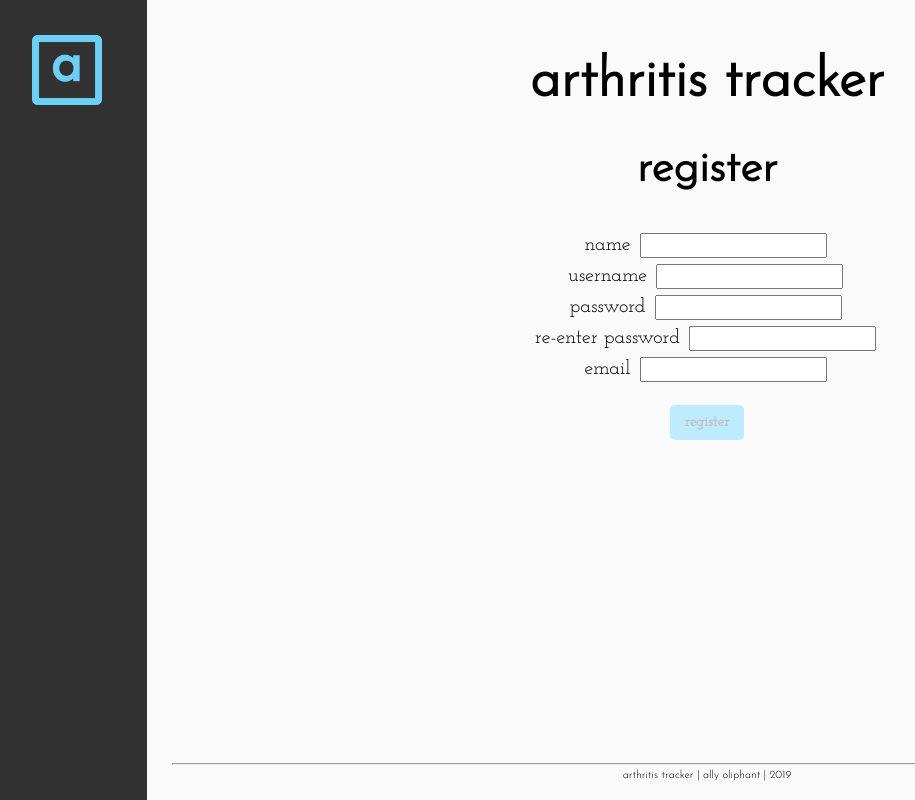
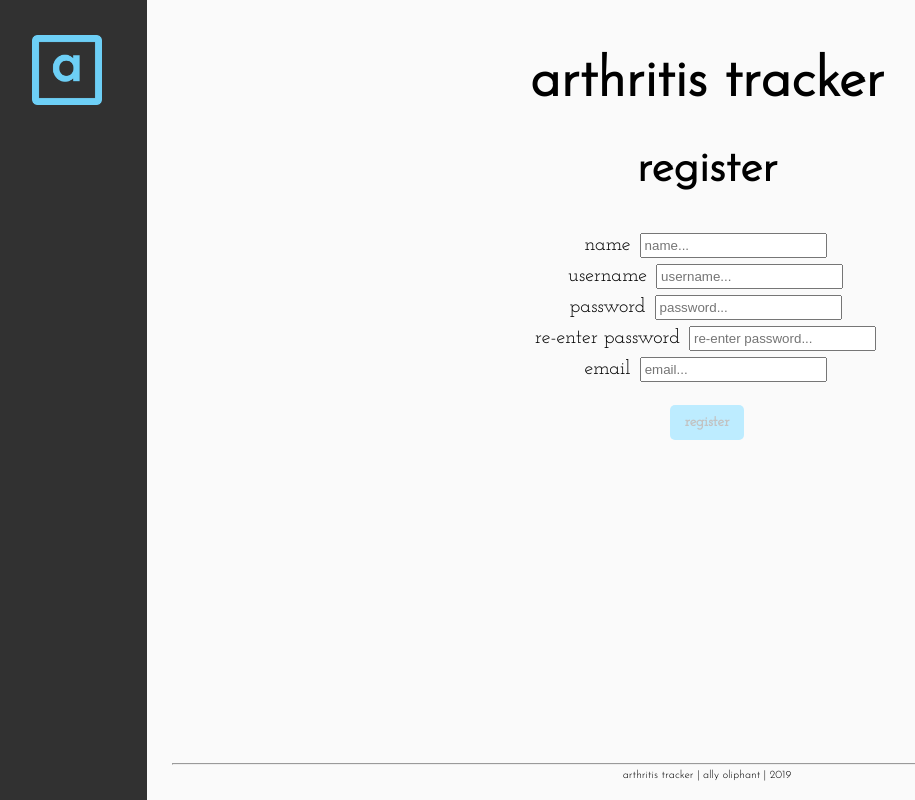
Before and after one commit to allyoliphant/arthritistracker, a PHP site: page /register/register.php in a window 1280 px wide. Shown: the whole page, without its empty margins (13-928 px from the left). Run offline with PHP 8.4, Linux system fonts and the light colour scheme.

Commit message:
add placeholder values to text input

```diff
--- a/login/login.php
+++ b/login/login.php
@@ -27,13 +27,13 @@
 			<form method="POST" action="login-handler.php">
                 <div>
                     <label>Username</label>
-                    <input id="username" type="text" name="username"
+                    <input id="username" type="text" name="username" placeholder="username..."
                         value="<?php echo isset($_SESSION['username']) ? $_SESSION['username'] : ''; unset($_SESSION['username']); ?>"/>
                     <span id="username-js-message" class="error message">* username must be 4 to 30 letters/numbers long</span>
                 </div>
                 <div>
                     <label>Password</label>
-                    <input id="password" type="password" name="password"/>
+                    <input id="password" type="password" name="password" placeholder="password..."/>
                     <span id="password-js-message-length" class="error message">* password must be 6+ characters long</span>
                     <span id="password-js-message-number" class="error message">* password must have 1+ numbers</span>
                     <span id="password-js-message-letter" class="error message">* password must have 1+ letters</span>
--- a/register/register.php
+++ b/register/register.php
@@ -27,21 +27,21 @@
 			<form method="POST" action="register-handler.php">
                 <div>
                     <label>Name</label>
-                    <input id="name" type="text" name="name"
+                    <input id="name" type="text" name="name" placeholder="name..."
                         value="<?php echo isset($_SESSION['input']['name']) ? $_SESSION['input']['name'] : '';
                             unset($_SESSION['input']['name']); ?>"/>
                     <span id="name-js-message" class="error message">* name must be 1 to 30 letters/numbers long</span>
                 </div>
                 <div>
                     <label>Username</label>
-                    <input id="username" type="text" name="username"
+                    <input id="username" type="text" name="username" placeholder="username..."
                         value="<?php echo isset($_SESSION['input']['username']) ? $_SESSION['input']['username'] : '';
                             unset($_SESSION['input']['username']); ?>"/>
                     <span id="username-js-message" class="error message">* username must be 4 to 30 letters/numbers long</span>
                 </div>
                 <div>
                     <label>Password</label>
-                    <input id="password" type="password" name="password"/>
+                    <input id="password" type="password" name="password" placeholder="password..."/>
                     <span id="password-js-message-length" class="error message">* password must be 6+ characters long</span>
                     <span id="password-js-message-number" class="error message">* password must have 1+ numbers</span>
                     <span id="password-js-message-letter" class="error message">* password must have 1+ letters</span>
@@ -49,12 +49,12 @@
                 </div>
                 <div>
                     <label>Re-enter Password</label>
-                    <input id="confirm-password" type="password" name="confirm-password"/>
+                    <input id="confirm-password" type="password" name="confirm-password" placeholder="re-enter password..."/>
                     <span id="confirm-password-js-message" class="error message">* passwords do not match</span>
                 </div>
                 <div>
                     <label>Email</label>
-                    <input id="email" type="text" name="email"
+                    <input id="email" type="text" name="email" placeholder="email..."
                         value="<?php echo isset($_SESSION['input']['email']) ? $_SESSION['input']['email'] : '';
                             unset($_SESSION['input']['email']); ?>"/>
                     <span id="email-js-message" class="error message">* invalid email</span>
```
Also changed, not shown: account/account.php (+5 -5 lines).
